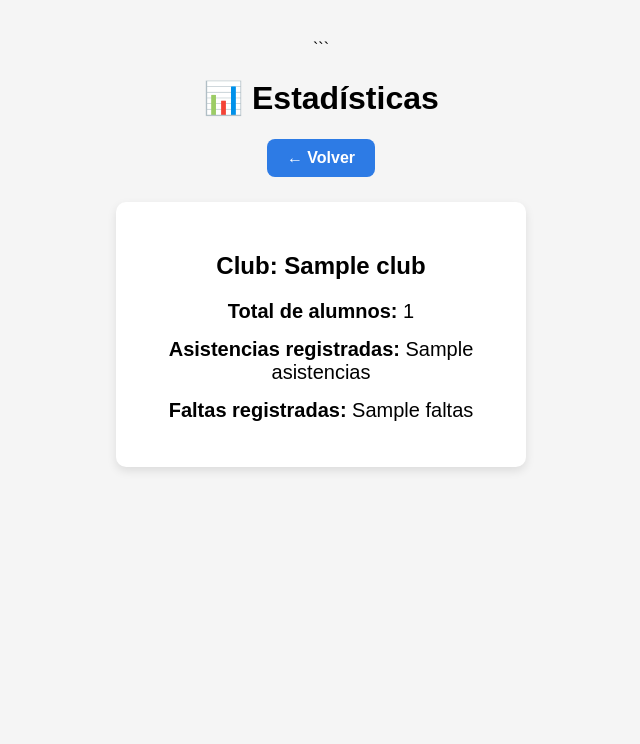
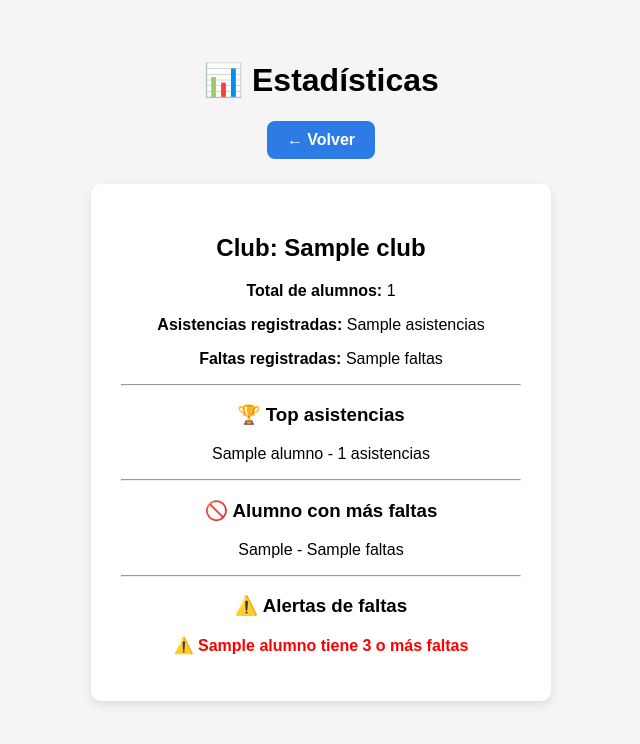
Before and after one commit to joelin6540-rgb/Asistencia-Club, a Flask app: template templates/estadisticas.html in a window 1280 px wide. Shown: the top 744 px of the page, without its empty margins (319-959 px from the left). Run offline with Flask 3, Linux system fonts and the light colour scheme; the template is opened without the code that fills it: most values are stand-ins (such as "Sample title", 1, 10 or a date in 2020); parts of the project's set-up code (start-up, migrations or seed data) failed here and were passed over.

Commit message:
estadisticas avanzadas top asistencias y alertas

````diff
--- a/app.py
+++ b/app.py
@@ -225,29 +225,72 @@ def estadisticas(club):
 
     if club == "tenis":
         hoja = libro.worksheet("TENIS")
+
     elif club == "basquet":
         hoja = libro.worksheet("BASQUET BASICO")
 
-    datos = hoja.col_values(1)
+    datos = hoja.get_all_values()
 
-    total_alumnos = len([nombre for nombre in datos if nombre.strip() != ""]) - 1
+    nombres = hoja.col_values(1)
+
+    alumnos = [n for n in nombres[1:] if n.strip() != ""]
+
+    total_alumnos = len(alumnos)
 
     asistencias = 0
     faltas = 0
 
+    conteo_asistencias = {}
+    conteo_faltas = {}
+
     for fila in datos[1:]:
+
+        nombre = fila[0]
+
+        if nombre.strip() == "":
+            continue
+
+        asist = 0
+        falt = 0
+
         for celda in fila[1:]:
+
             if celda in ["🎾", "🏀", "✓"]:
+                asist += 1
                 asistencias += 1
+
             elif celda == "❌":
+                falt += 1
                 faltas += 1
+
+        conteo_asistencias[nombre] = asist
+        conteo_faltas[nombre] = falt
+
+    top_asistencias = sorted(
+        conteo_asistencias.items(),
+        key=lambda x: x[1],
+        reverse=True
+    )[:5]
+
+    alumno_mas_faltas = max(
+        conteo_faltas.items(),
+        key=lambda x: x[1]
+    )
+
+    alertas = [
+        nombre for nombre, f in conteo_faltas.items()
+        if f >= 3
+    ]
 
     return render_template(
         "estadisticas.html",
         club=club,
         total_alumnos=total_alumnos,
         asistencias=asistencias,
-        faltas=faltas
+        faltas=faltas,
+        top_asistencias=top_asistencias,
+        alumno_mas_faltas=alumno_mas_faltas,
+        alertas=alertas
     )
 
 # --------------------------------
--- a/templates/estadisticas.html
+++ b/templates/estadisticas.html
@@ -2,51 +2,58 @@
 
 <html>
 <head>
+
 <title>Estadísticas</title>
+
 <style>
+
 body{
 font-family: Arial, sans-serif;
 text-align: center;
 background-color: #f5f5f5;
-            margin: 0;
-            padding: 40px;
-        }
-
-```
-    h1{
-        margin-bottom: 20px;
+margin:0;
+padding:40px;
 }
 
 .card{
-        background: white;
-        padding: 30px;
-        border-radius: 10px;
-        width: 350px;
-        margin: auto;
-        box-shadow: 0 4px 10px rgba(0,0,0,0.1);
-    }
-
-    .dato{
-        font-size: 20px;
-        margin: 15px 0;
+background:white;
+padding:30px;
+border-radius:10px;
+width:400px;
+margin:auto;
+box-shadow:0 4px 10px rgba(0,0,0,0.1);
 }
 
 .btn{
-        display: inline-block;
-        margin-bottom: 25px;
-        padding: 10px 20px;
-        background: #2d7be5;
-        color: white;
-        text-decoration: none;
-        border-radius: 8px;
-        font-weight: bold;
+display:inline-block;
+margin-bottom:25px;
+padding:10px 20px;
+background:#2d7be5;
+color:white;
+text-decoration:none;
+border-radius:8px;
+font-weight:bold;
 }
 
 .btn:hover{
-        background: #1f5fb8;
+background:#1f5fb8;
 }
+
+ul{
+list-style:none;
+padding:0;
+}
+
+li{
+margin:5px 0;
+}
+
+.alerta{
+color:red;
+font-weight:bold;
+}
+
 </style>
-```
 
 </head>
 
@@ -60,11 +67,39 @@
 
 <h2>Club: {{ club }}</h2>
 
-<p class="dato"><b>Total de alumnos:</b> {{ total_alumnos }}</p>
+<p><b>Total de alumnos:</b> {{ total_alumnos }}</p>
 
-<p class="dato"><b>Asistencias registradas:</b> {{ asistencias }}</p>
+<p><b>Asistencias registradas:</b> {{ asistencias }}</p>
 
-<p class="dato"><b>Faltas registradas:</b> {{ faltas }}</p>
+<p><b>Faltas registradas:</b> {{ faltas }}</p>
+
+<hr>
+
+<h3>🏆 Top asistencias</h3>
+
+<ul>
+{% for alumno, num in top_asistencias %}
+<li>{{ alumno }} - {{ num }} asistencias</li>
+{% endfor %}
+</ul>
+
+<hr>
+
+<h3>🚫 Alumno con más faltas</h3>
+
+<p>
+{{ alumno_mas_faltas[0] }} - {{ alumno_mas_faltas[1] }} faltas
+</p>
+
+<hr>
+
+<h3>⚠️ Alertas de faltas</h3>
+
+<ul>
+{% for alumno in alertas %}
+<li class="alerta">⚠️ {{ alumno }} tiene 3 o más faltas</li>
+{% endfor %}
+</ul>
 
 </div>
 
````
Lines whose indentation alone changed are shown as unchanged.
